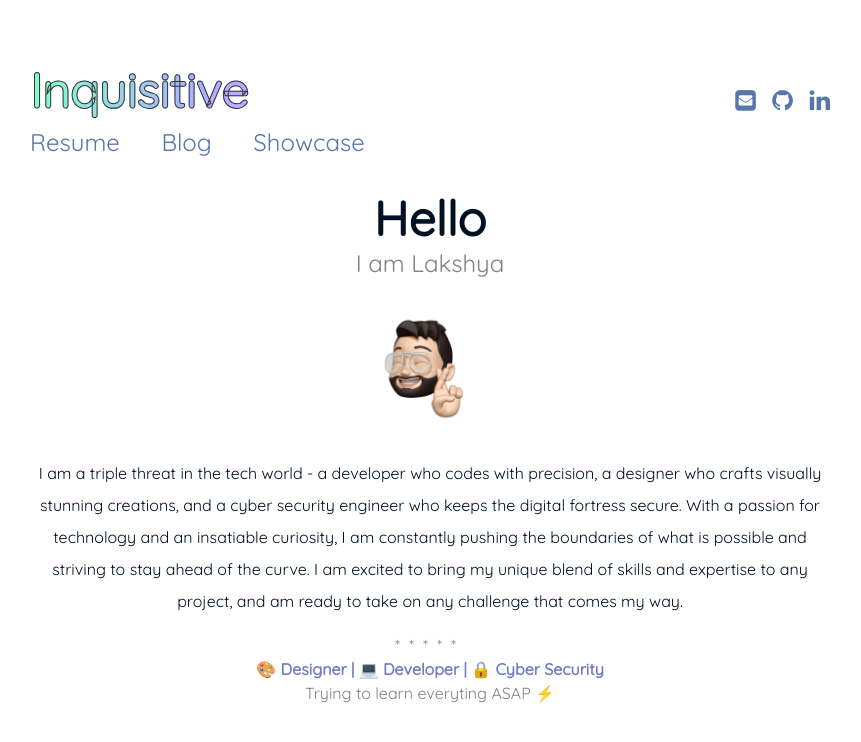
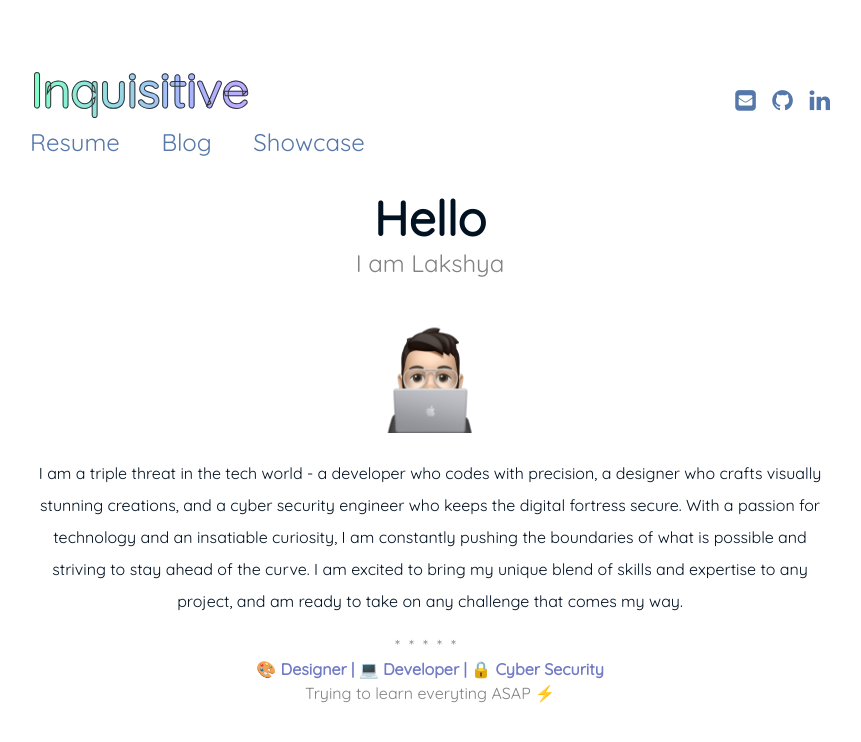
Before and after one commit to lakshyarao22/lakshyarao22.github.io, a Jekyll site: the page built from index.md, in a window 1280 px wide. Shown: the top 742 px of the page, without its empty margins (210-1071 px from the left). Built offline with Jekyll 4.4.1, drawn with Linux system fonts in a browser that asks for light colours.

Commit message:
added laptop

```diff
--- a/index.md
+++ b/index.md
@@ -6,7 +6,7 @@ sitemap:
   priority: 0.9
 ---
 
-<img src="{{ '/assets/img/peace.webp' | prepend: site.baseurl }}" id="about-img">
+<img src="{{ '/assets/img/laptop.webp' | prepend: site.baseurl }}" id="about-img">
 
 <div id="describe-text">
 
```
Also changed, not shown: assets/img/laptop.webp (added).
